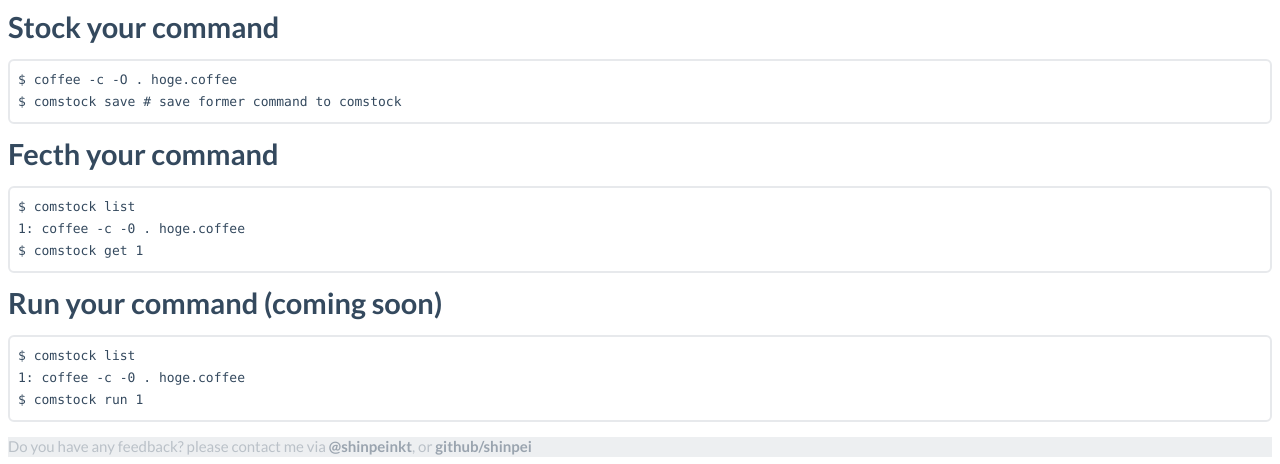
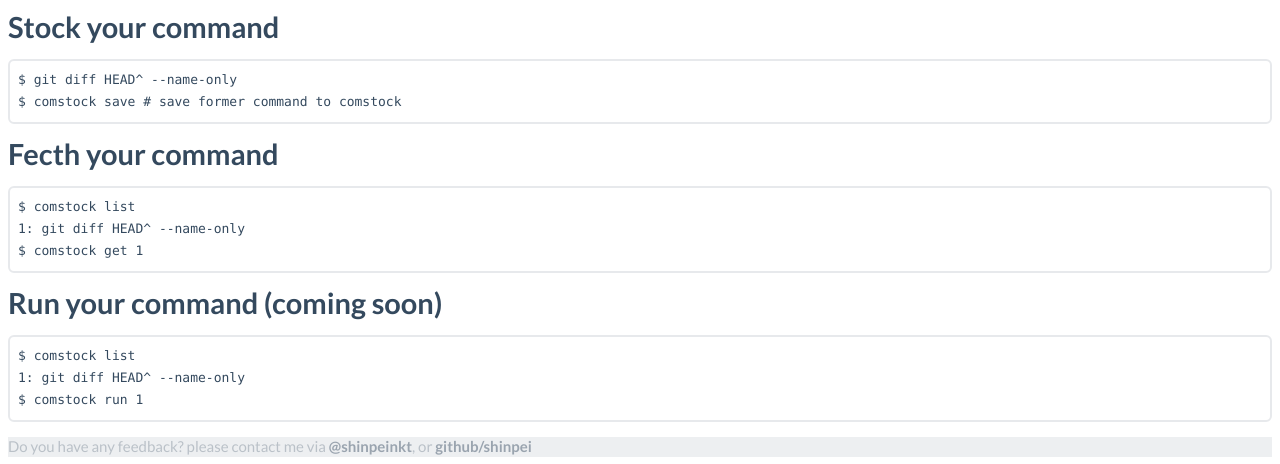
Before and after one commit to shinpei/comstock-www, a website: page documents/index.html in a window 1280 px wide. Shown: the part 859-1323 px from the top of the page. Drawn offline with Linux system fonts and the light colour scheme.

Commit message:
update index

```diff
--- a/documents/index.html
+++ b/documents/index.html
@@ -67,7 +67,7 @@
 <div class="container wow fadeIn">
 <h4>Stock your command </h4>
 <pre class="prettyprint lang-sh">
-$ coffee -c -O . hoge.coffee
+$ git diff HEAD^ --name-only
 $ comstock save # save former command to comstock
 </pre>
 </div>
@@ -76,7 +76,7 @@
 <h4>Fecth your command</h4>
 <pre class="prettyprint">
 $ comstock list
-1: coffee -c -0 . hoge.coffee
+1: git diff HEAD^ --name-only
 $ comstock get 1
 </pre>
 </div>
@@ -85,7 +85,7 @@
 <h4>Run your command (coming soon)</h4>
 <pre class="prettyprint">
 $ comstock list
-1: coffee -c -0 . hoge.coffee
+1: git diff HEAD^ --name-only
 $ comstock run 1
 </pre>
 </div>
```
